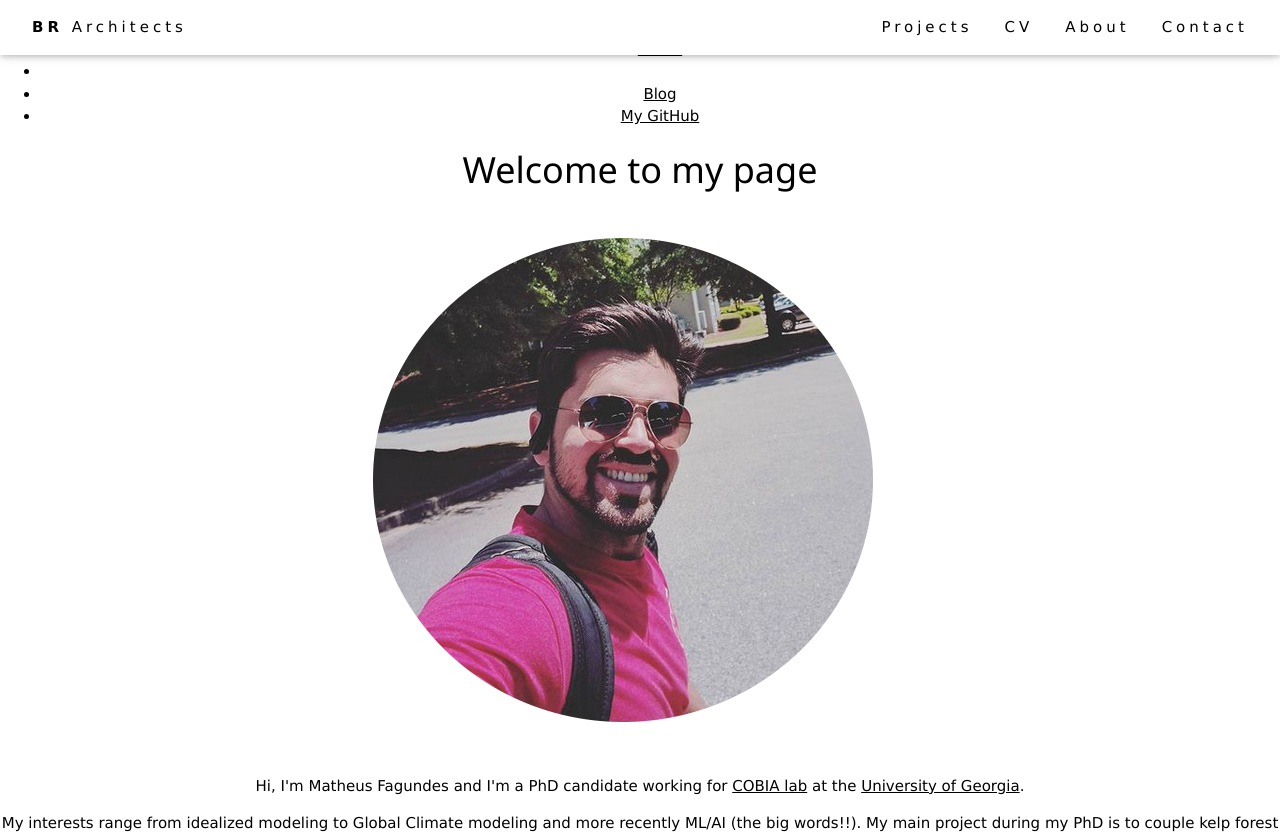
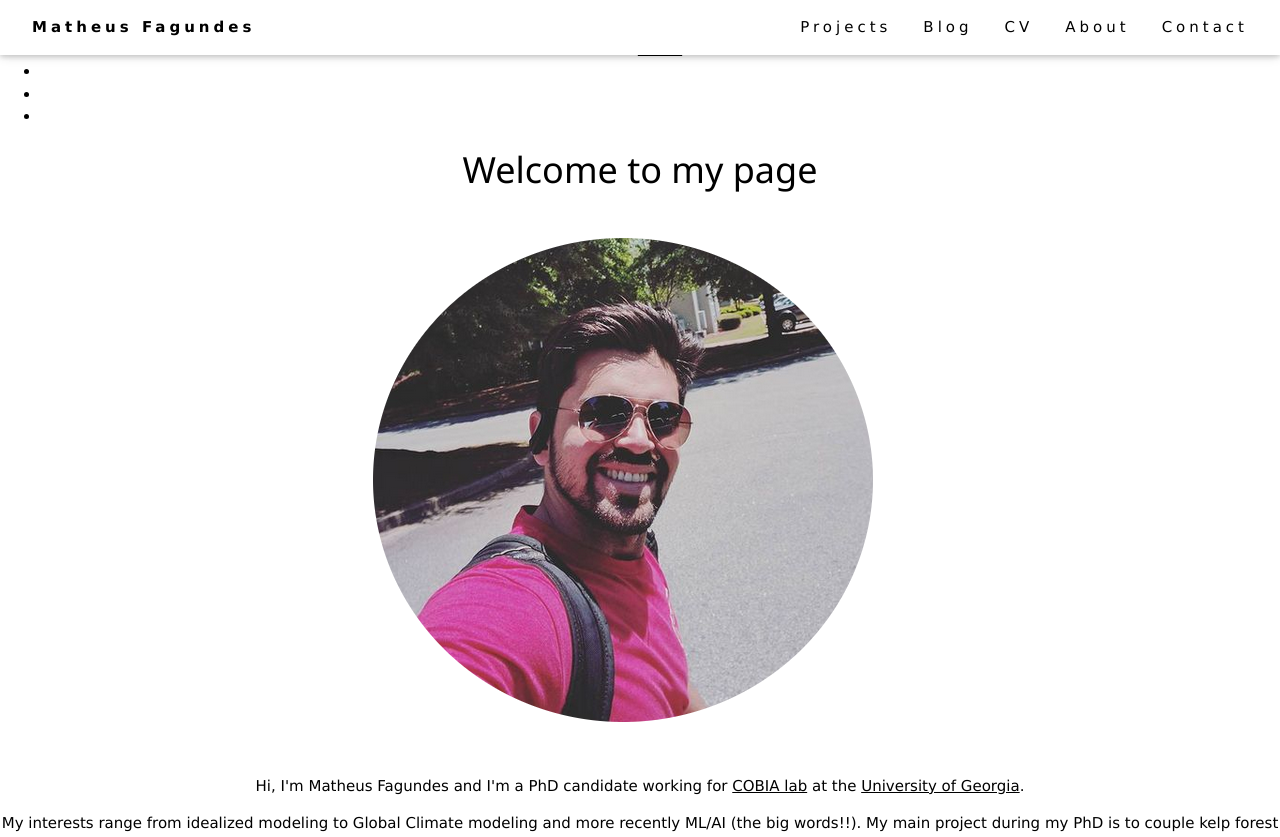
Before and after one commit to mf99274/mf99274.github.io, a Jekyll site: the page built from index.html, in a window 1280 px wide and 1247 px high. Shown: the top 837 px of the window. Built offline with Jekyll 4.4.1, drawn with Linux system fonts in a browser that asks for light colours.

Commit message:
Update default.html

```diff
--- a/_layouts/default.html
+++ b/_layouts/default.html
@@ -15,13 +15,15 @@
 <!-- Navbar (sit on top) -->
 <div class="w3-top">
     <div class="w3-bar w3-white w3-wide w3-padding w3-card">
-        <a href="/" class="w3-bar-item w3-button"><b>BR</b> Architects</a>
+        <a href="/" class="w3-bar-item w3-button"><b>Matheus Fagundes</b></a>
     	<!-- Float links to the right. Hide them on small screens -->
     	<div class="w3-right w3-hide-small">
       	    <a href="/projects" class="w3-bar-item w3-button">Projects</a>
+	    <a href="/blog" class="w3-bar-item w3-button">Blog</a>
 	    <a href="/cv" class="w3-bar-item w3-button">CV</a>
       	    <a href="/about" class="w3-bar-item w3-button">About</a>
       	    <a href="#contact" class="w3-bar-item w3-button">Contact</a>
+	    <!--<a href="https://github.com/mf99274">My GitHub</a> -->
     	</div>
      </div>
 </div>
@@ -32,8 +34,8 @@
 	    <li><a href="/">Home</a></li>
 	    <li><a href="/about">About</a></li>
 	    <li></li>
-	    <li><a href="/blog">Blog</a></li>
-	    			<li><a href="https://github.com/mf99274">My GitHub</a></li>
+	    <li></li>
+	    			<li></li>
 	    		</ul>
 			</nav>
 			<div class="container">
```
